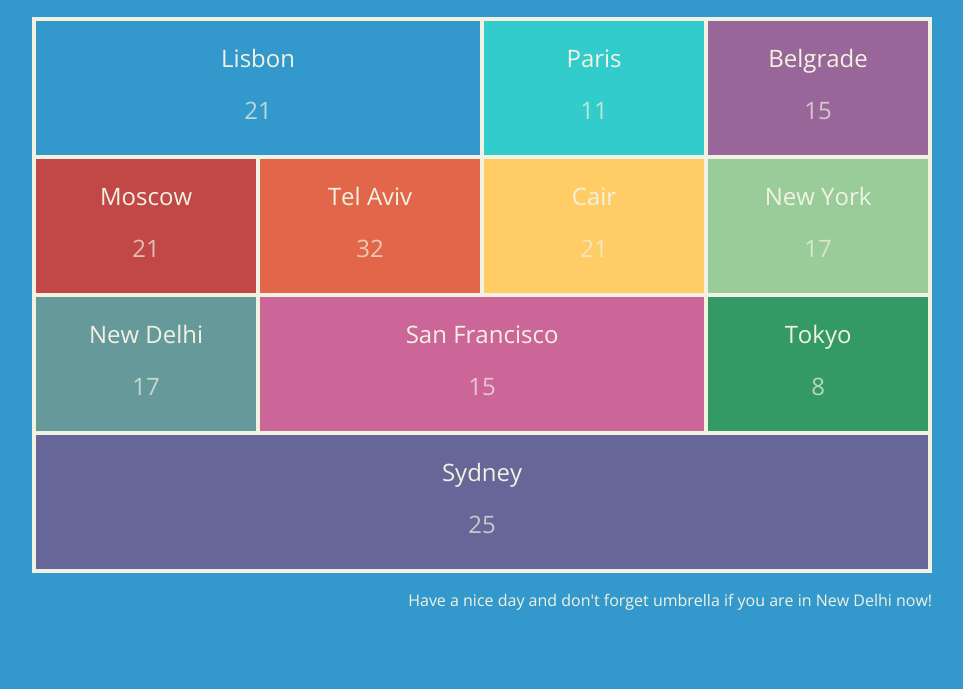
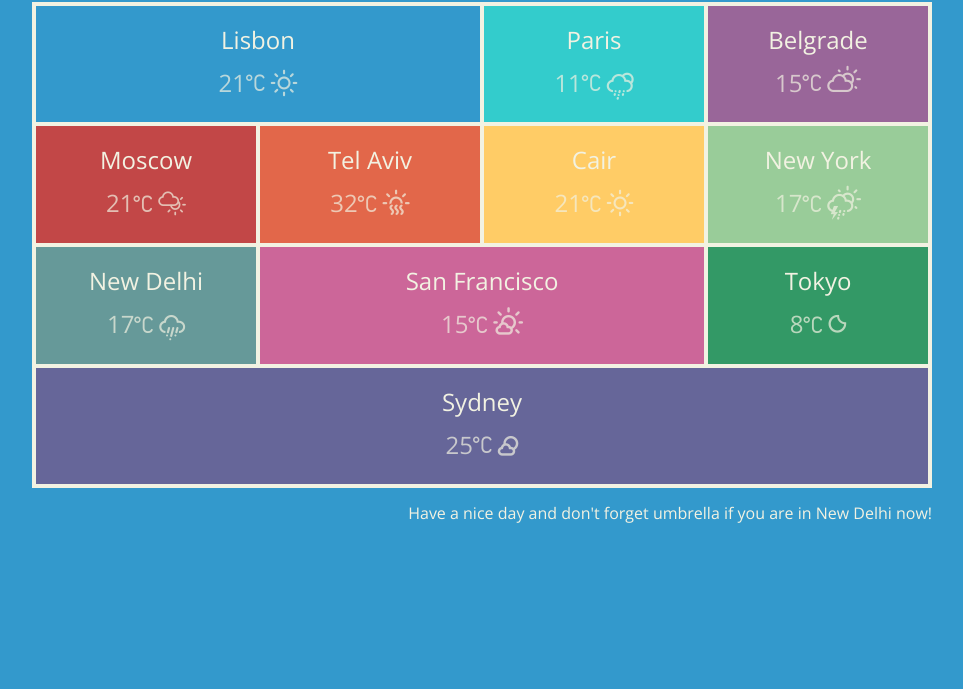
Before and after one commit to misshgan/weather-table, a plain HTML site: page index.html in a window 1280 px wide. Shown: the part 111-800 px from the top of the page, without its empty margins (158-1121 px from the left). Drawn offline with nearby package versions, Linux system fonts and the light colour scheme; the site is published under a folder, as on GitHub Pages, so addresses that start at the root find nothing.

Commit message:
deleted more /

```diff
--- a/index.html
+++ b/index.html
@@ -4,10 +4,10 @@
     <meta charset="UTF-8">
     <meta http-equiv="X-UA-Compatible" content="IE=edge">
     <meta name="viewport" content="width=device-width, initial-scale=1.0">
-    <link rel="stylesheet" href="/normalize.css">
+    <link rel="stylesheet" href="normalize.css">
     <link rel="stylesheet" href="styles.css">
     <link href="https://fonts.googleapis.com/css2?family=Open+Sans:ital,wght@0,300;0,400;0,600;0,700;0,800;1,300;1,400;1,600;1,700;1,800&display=swap" rel="stylesheet">
-    <link rel="stylesheet" href="/weather-icons-master/css/weather-icons.min.css">
+    <link rel="stylesheet" href="weather-icons-master/css/weather-icons.min.css">
     <title>M-Weather</title>
 </head>
 <body>
```
